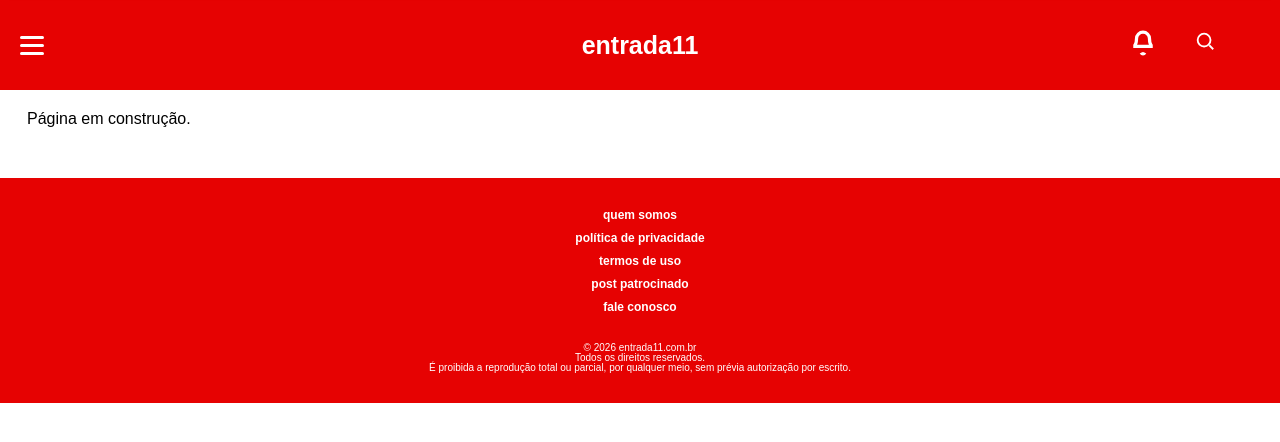
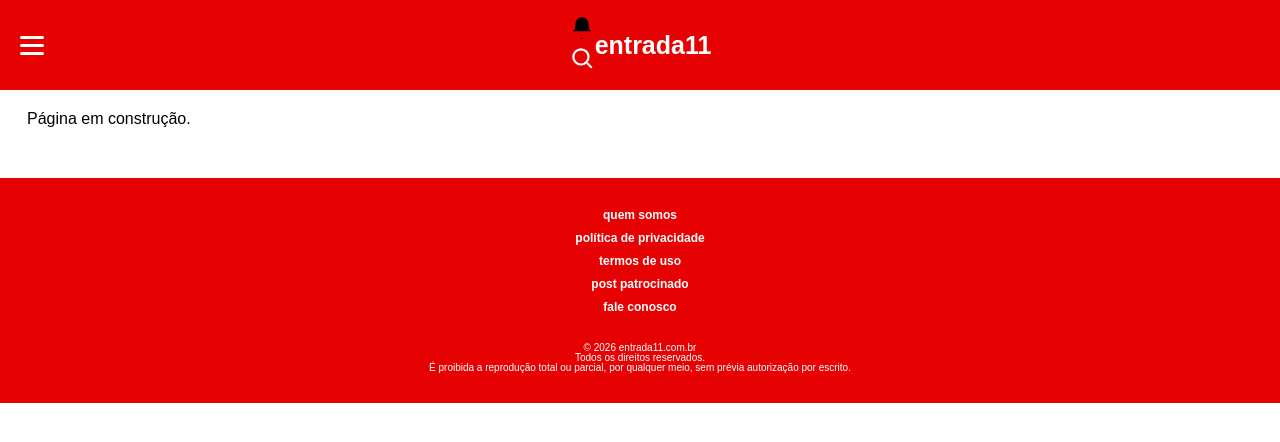
Before and after one commit to entrada11portal/entrada11portal.github.io, a Jekyll site: the page built from post_patrocinado.html, in a window 1280 px wide. Shown: the top 442 px of the page. Built offline with Jekyll 4.4.1, drawn with Linux system fonts in a browser that asks for light colours.

Commit message:
Update style.css

```diff
--- a/assets/css/style.css
+++ b/assets/css/style.css
@@ -31,7 +31,7 @@ header {
     font-size: 25px;
 }
 
-.notification {
+/*.notification {
     position: absolute;
     right: 5vw;
     cursor: pointer;
@@ -46,7 +46,7 @@ header {
     stroke-width: 3;
     fill: none;
 }
-
+*/
 .menu-icon {
     position: absolute;
     left: 20px;
@@ -154,8 +154,8 @@ header {
 
 /* Ícone */
 .search-toggle svg {
-    width: 22px;
-    height: 22px;
+    width: 26px;
+    height: 26px;
     fill: none;
     stroke: currentColor;
     stroke-width: 2;
```
